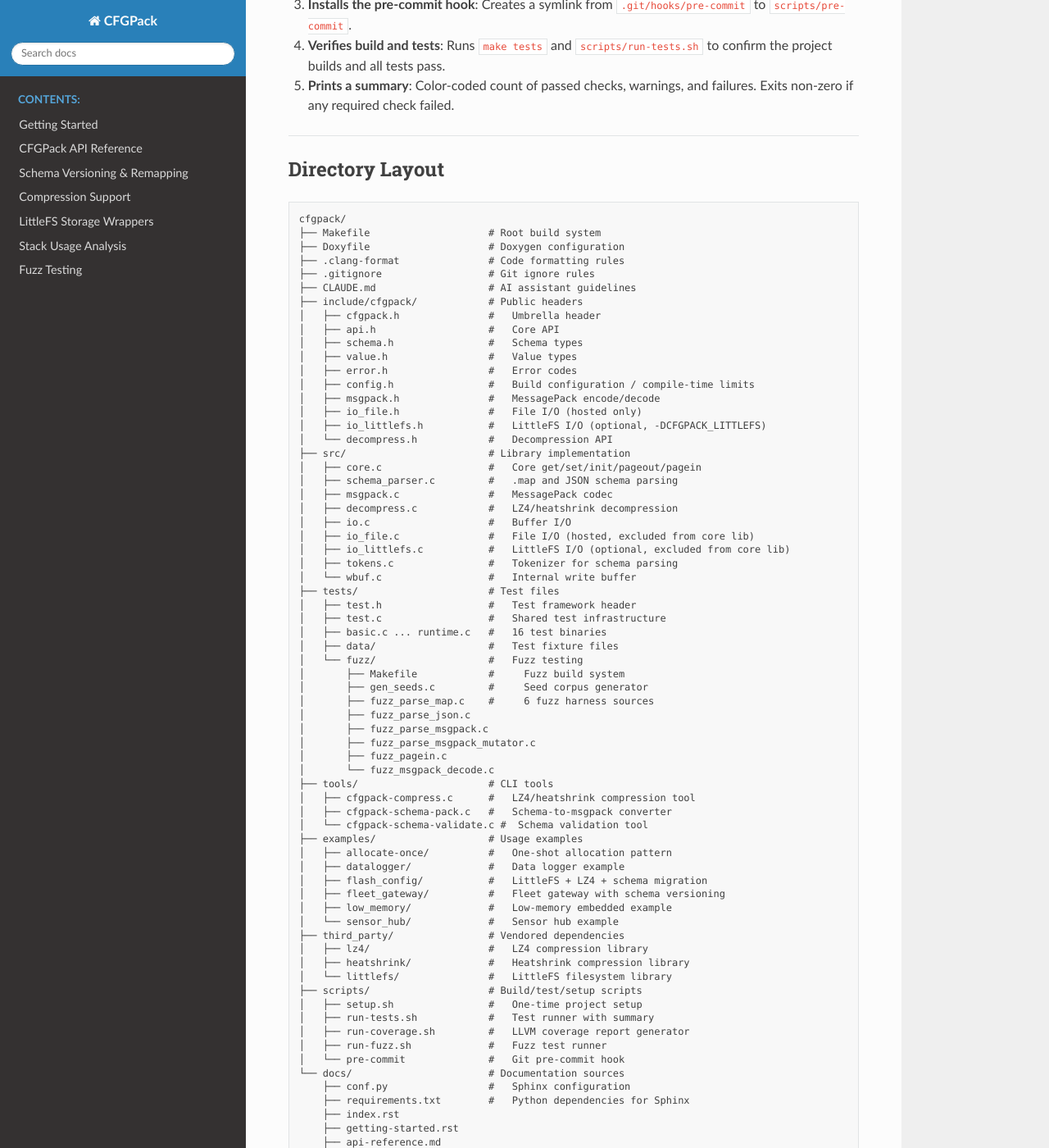
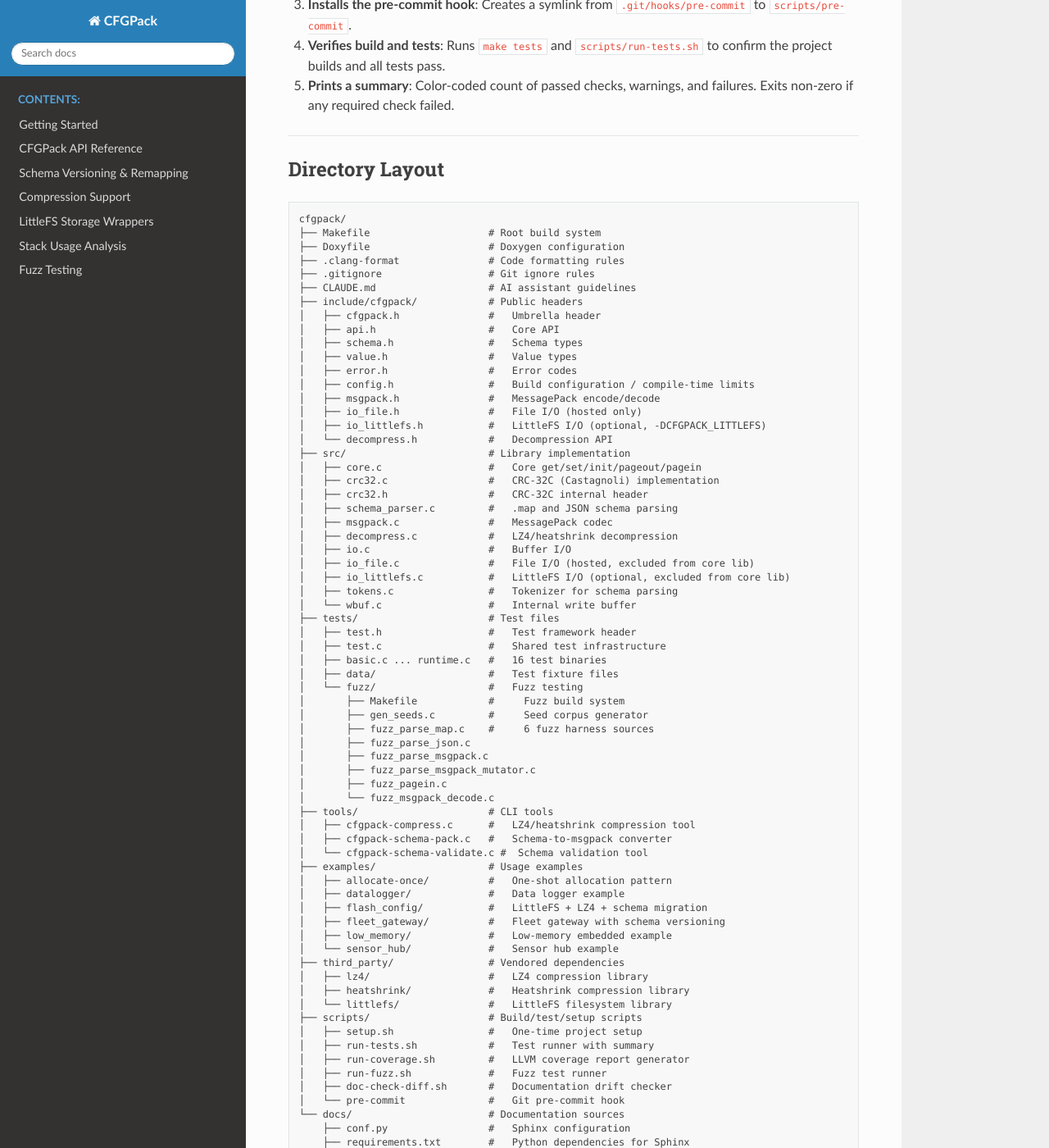
Before and after one commit to Arsievert/cfgpack, a Sphinx documentation site: the page built from docs/infrastructure.md, in a window 1280 px wide and 1400 px high, scrolled down 14671 px. Shown: the whole window at 82% size. Built offline with Sphinx 7.4.7 and the Read the Docs theme 3.1.0, drawn with Linux system fonts in a browser that asks for light colours; some of the changed text lies outside the part shown.

Commit message:
Update docs

````diff
--- a/docs/index.rst
+++ b/docs/index.rst
@@ -26,6 +26,8 @@ Features
 - Default values for schema entries, automatically applied at initialization
 - Set/get by index and by schema name with type/length validation
 - MessagePack encoding/decoding with size caps
+- CRC-32C integrity checking on all serialized blobs (always on, verified on pagein)
+- Measure-then-allocate for serialization via ``cfgpack_pageout_measure()``
 - Schema versioning with embedded schema name for version detection
 - Index remapping and type widening for schema migrations
 - Optional LZ4/heatshrink decompression support
--- a/docs/infrastructure.md
+++ b/docs/infrastructure.md
@@ -141,6 +141,7 @@ The default `make` target produces `build/out/libcfgpack.a` -- a static archive
 
 ```
 src/core.c
+src/crc32.c
 src/decompress.c
 src/io.c
 src/io_littlefs.c
@@ -586,6 +586,8 @@ cfgpack/
 │   └── decompress.h            #   Decompression API
 ├── src/                        # Library implementation
 │   ├── core.c                  #   Core get/set/init/pageout/pagein
+│   ├── crc32.c                 #   CRC-32C (Castagnoli) implementation
+│   ├── crc32.h                 #   CRC-32C internal header
 │   ├── schema_parser.c         #   .map and JSON schema parsing
 │   ├── msgpack.c               #   MessagePack codec
 │   ├── decompress.c            #   LZ4/heatshrink decompression
@@ -628,6 +630,7 @@ cfgpack/
 │   ├── run-tests.sh            #   Test runner with summary
 │   ├── run-coverage.sh         #   LLVM coverage report generator
 │   ├── run-fuzz.sh             #   Fuzz test runner
+│   ├── doc-check-diff.sh       #   Documentation drift checker
 │   └── pre-commit              #   Git pre-commit hook
 └── docs/                       # Documentation sources
     ├── conf.py                 #   Sphinx configuration
````
Also changed, not shown: other parts of docs/infrastructure.md (+1 -2 lines), README.md (+5 -3 lines).
